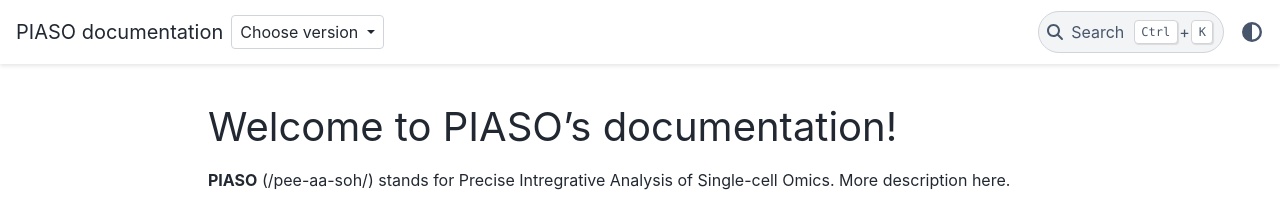
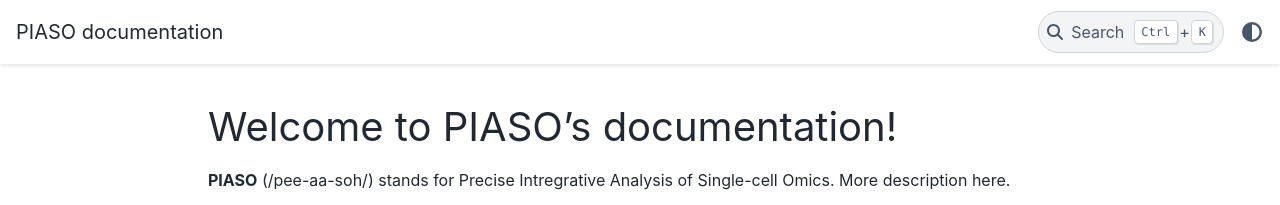
Before and after one commit to VallariS/piaso-tutorial, a Sphinx documentation site: the page built from docs/index.rst, in a window 1280 px wide. Shown: the top 205 px of the page. Built offline with Sphinx 7.4.7 and the PyData theme 0.15.4, drawn with Linux system fonts in a browser that asks for light colours; pages that are not in the unit, such as notebooks, are missing from menus.

Commit message:
Update conf.py

```diff
--- a/docs/conf.py
+++ b/docs/conf.py
@@ -83,7 +83,7 @@ html_theme_options = {
     # ],
     "header_links_before_dropdown": 6,
 
-    "navbar_center": ["version-switcher", "navbar-nav"],
+    "navbar_center": ["navbar-nav"],
     "navbar_end": ["theme-switcher", "navbar-icon-links"],
     "navbar_align": "left",
     # "show_version_warning_banner": switcher_version == "dev",
```
